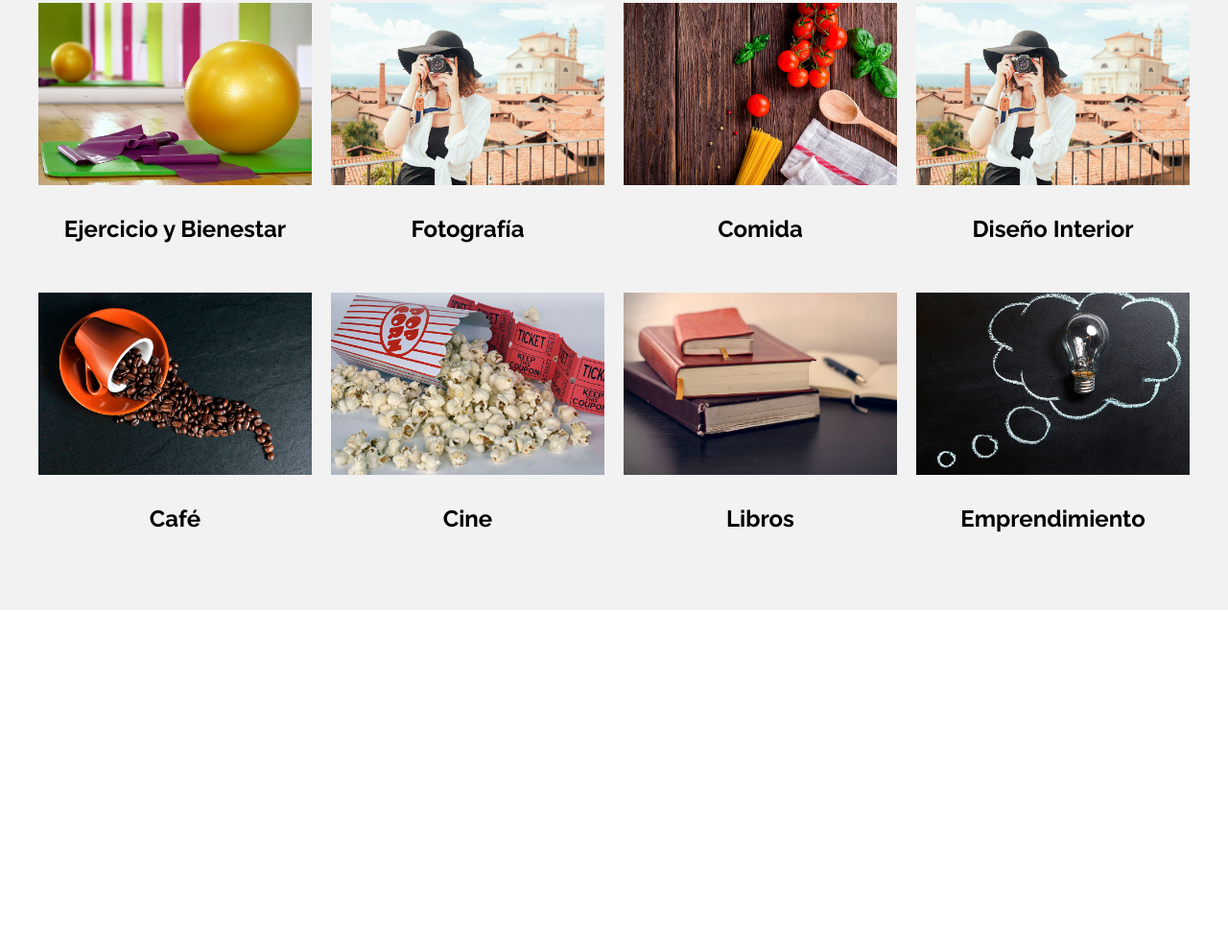
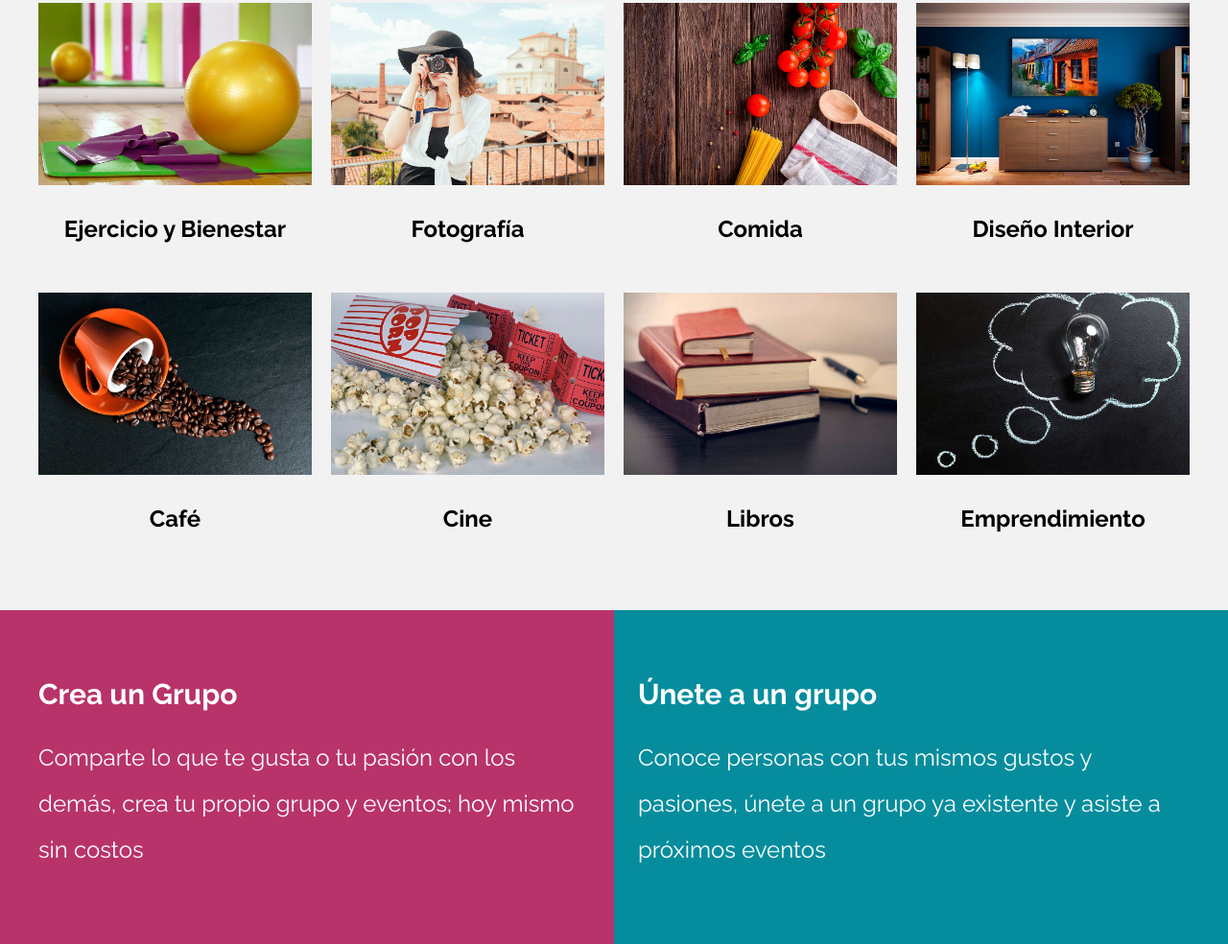
Before and after one commit to VmNunez/Clon-Meetup-, a website: page index.html in a window 1280 px wide. Shown: the part 2041-3025 px from the top of the page at 96% size. Before the commit the page ends 2677 px from the top, so only its background shows below. Drawn offline with Linux system fonts and the light colour scheme.

Commit message:
bloque grupos finalizado

```diff
--- a/index.html
+++ b/index.html
@@ -152,7 +152,7 @@
                 <p class="categoria__nombre">Comida</p>
             </li>
             <li class="categoria">
-                <img class="categoria__imagen" src="public/img/categoria_6.jpg" alt="imagen categoria">
+                <img class="categoria__imagen" src="public/img/categoria_8.jpg" alt="imagen categoria">
                 <p class="categoria__nombre">Diseño Interior</p>
             </li>
             <li class="categoria">
@@ -173,6 +173,21 @@
             </li>
         </ul>
     </section>
+
+    <section class="grupos">
+        <div class="grupos__grid contenedor">
+            <div class="grupos__bloque">
+                <h3 class="grupos__heading">Crea un Grupo</h3>
+                <p class="grupos__texto">Comparte lo que te gusta o tu pasión con los demás, crea tu propio grupo y eventos; hoy mismo sin costos
+                </p>
+            </div>
+            <div class="grupos__bloque">
+                <h3 class="grupos__heading">Únete a un grupo</h3>
+                <p class="grupos__texto">Conoce personas con tus mismos gustos y pasiones, únete a un grupo ya existente y asiste a próximos eventos
+                </p>
+            </div>
+        </div>
+    </section>
 </body>
 
 </html>
--- /dev/null
+++ b/src/scss/ui/contenido/_grupos.scss
@@ -0,0 +1,29 @@
+@use '../../base/variables' as v;
+@use '../../base/mixins' as m;
+
+.grupos{
+    color:v.$blanco;
+    padding: 5rem 0;
+    background-image: linear-gradient(to bottom, v.$primario 0%,v.$primario 50%,v.$secundario 50%,v.$secundario 100%);
+
+    @include m.tablet{
+        background-image: linear-gradient(to right, v.$primario 0%,v.$primario 50%,v.$secundario 50%,v.$secundario 100%);
+    }
+
+    &__grid{
+        @include m.grid(1,5rem);
+
+        @include m.tablet{
+            @include m.grid(2,5rem);
+        }
+    }
+
+    &__heading{
+        font-size: 3rem;
+    }
+    &__texto{
+        color:v.$blanco;
+        font-size: 2.4rem;
+        line-height: 2;
+    }
+}
--- a/src/scss/ui/contenido/_index.scss
+++ b/src/scss/ui/contenido/_index.scss
@@ -2,3 +2,4 @@
 @forward 'busqueda';
 @forward 'eventos';
 @forward 'categorias';
+@forward 'grupos';
```
Also changed, not shown: css/app.css, 1 other file.
